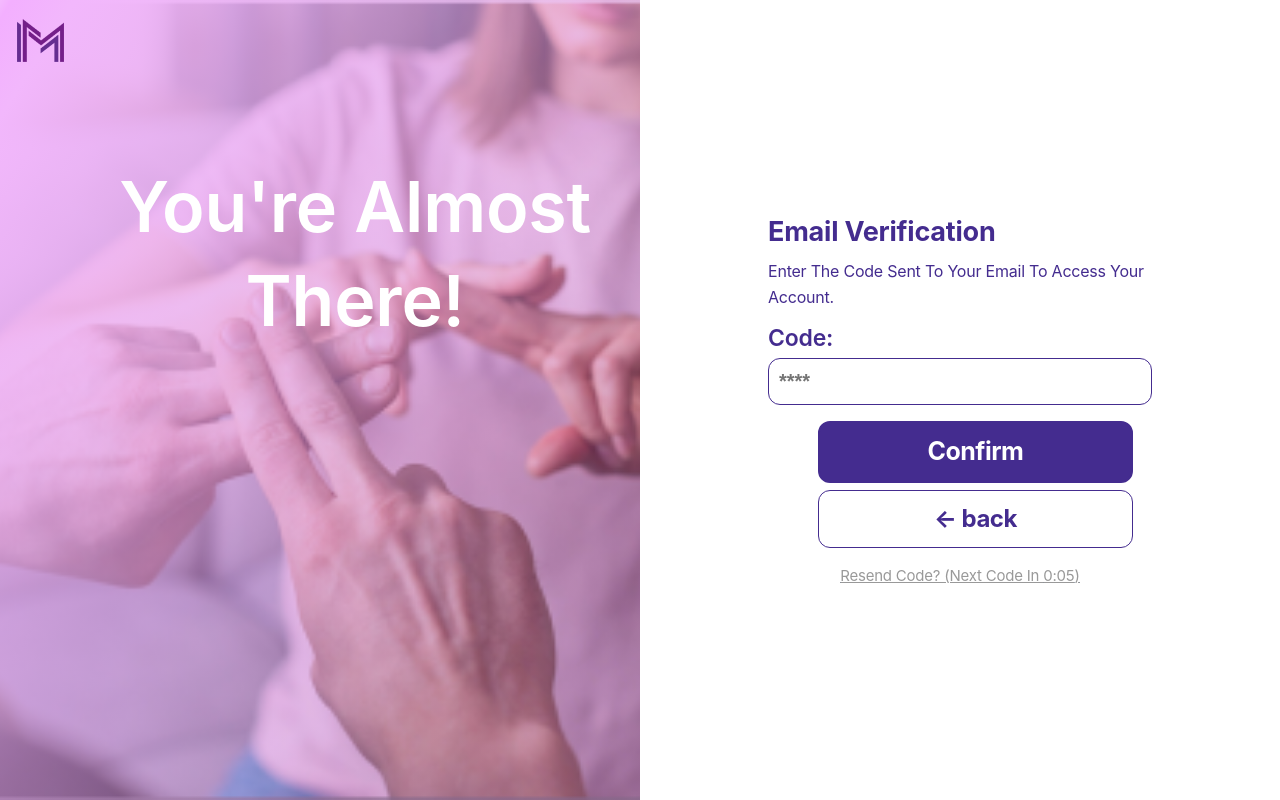
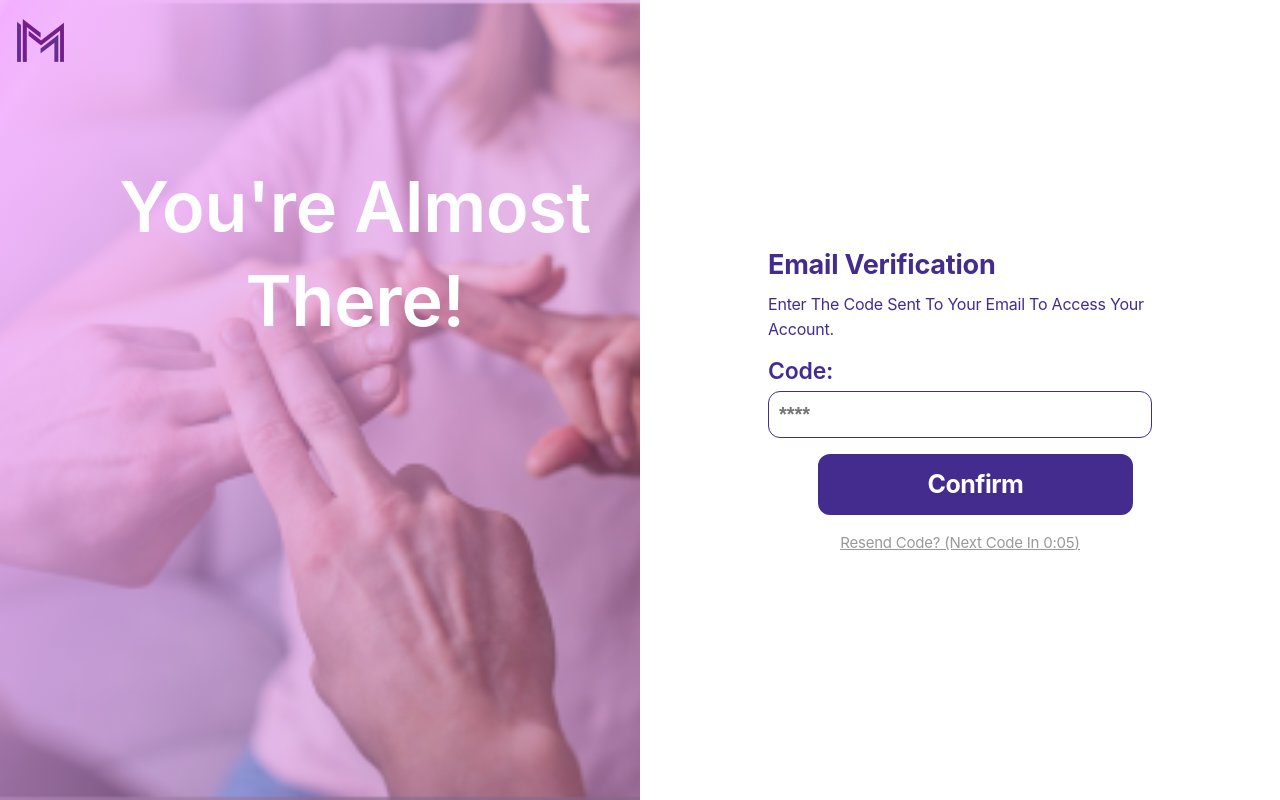
Before and after one commit to FaredaElsayed/MUTEMOTION-WEBSITE, a React (Vite) app: page /confirm in a window 1280 px wide. Built offline with nearby package versions, Linux system fonts and the light colour scheme; a web font is replaced by a local one.

Commit message:
#	modified:   src/pages/ConfirmMail.jsx

```diff
--- a/src/pages/ConfirmMail.jsx
+++ b/src/pages/ConfirmMail.jsx
@@ -160,7 +160,7 @@ function ConfirmMail() {
               >
                 {loading ? "Loading..." : "Confirm"}
               </Button>
-              <ButtonBack dest="/signup" />
+              {/* <ButtonBack dest="/signup" /> */}
             </div>
             <div className={styles.iconsCont}>
               <div className={styles.noAcc}>
```
